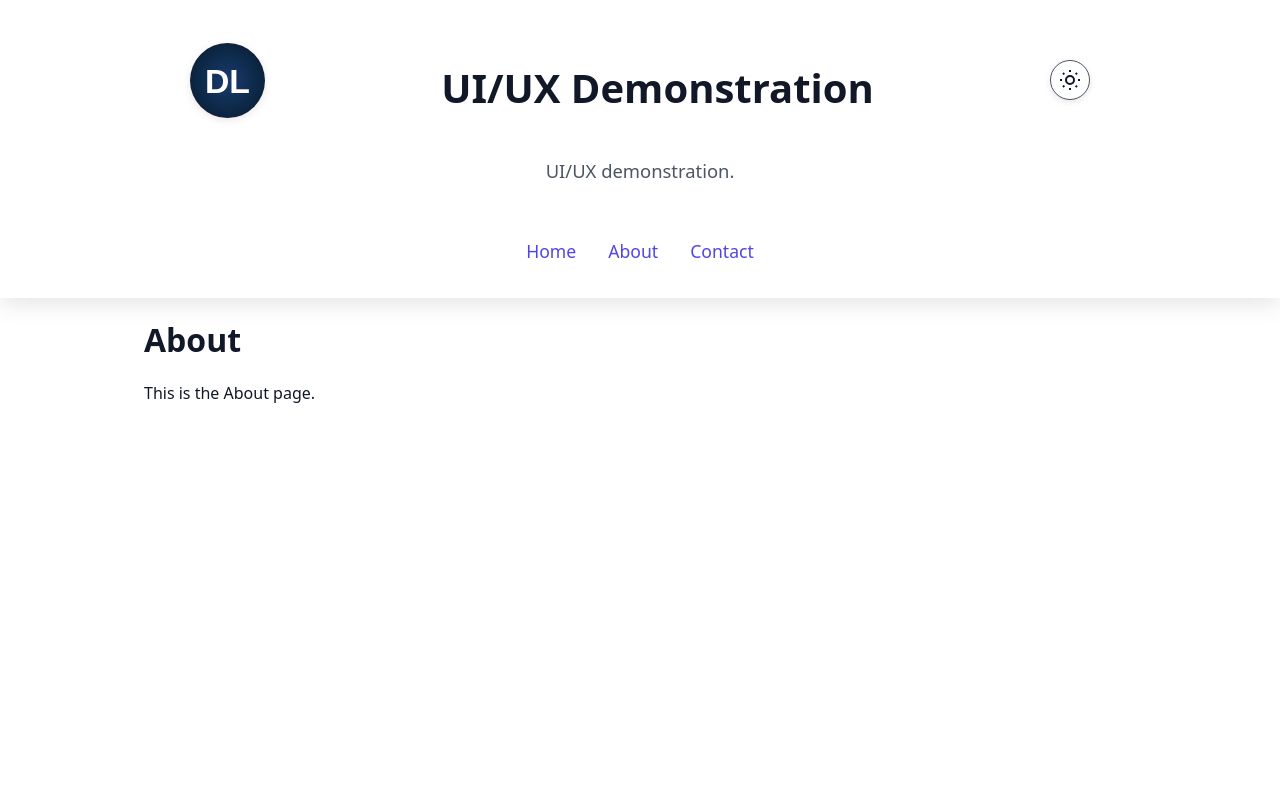
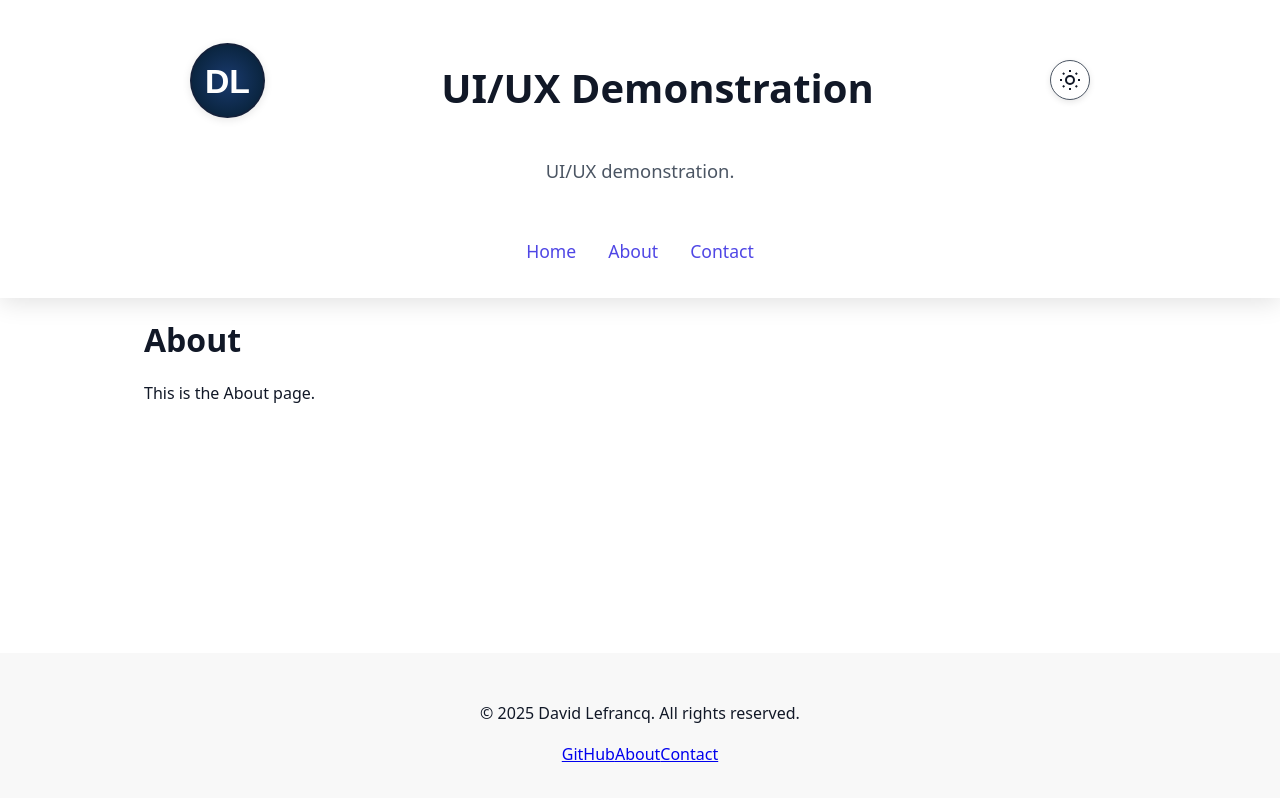
Before and after one commit to davidlefrancq/david-lefrancq-ui-ux-demonstration, a Next.js app in the folder next/: page /about in a window 1280 px wide. Built offline with nearby package versions, Linux system fonts and the light colour scheme.

Commit message:
feat: add footer component and update layout structure

```diff
--- a/next/src/app/assets/scss/abstracts/_variables.scss
+++ b/next/src/app/assets/scss/abstracts/_variables.scss
@@ -25,6 +25,7 @@ $color-form-error: #ff4d4f;
 $color-footer-bg: #f8f8f8;
 $color-footer-link: #333;
 $color-footer-text: #666;
+$color-footer-shadow: 0 -2px 4px rgb(0 0 0 / 10%);
 $color-sidebar-bg: #fff;
 $color-sidebar-link: #333;
 $color-sidebar-shadow: 0 2px 4px rgb(0 0 0 / 10%);
@@ -96,4 +97,8 @@ $font-sizes: (
   --color-theme-switch-bg-hover: #{$color-gray-100};
   --color-theme-switch-border-hover: #{$color-primary};
   --color-theme-switch-fg-hover: #{$color-primary};
+  --color-footer-bg: #{$color-footer-bg};
+  --color-footer-link: #{$color-footer-link};
+  --color-footer-text: #{$color-footer-text};
+  --color-footer-shadow: #{$color-footer-shadow};
 }
--- a/next/src/app/assets/scss/base/_base.scss
+++ b/next/src/app/assets/scss/base/_base.scss
@@ -1,4 +1,14 @@
 // Element-level defaults kept lightweight
+body {
+  display: flex;
+  flex-direction: column;
+  min-height: 100vh;
+}
+
+main {
+  flex: 1;
+}
+
 img {
   display: block;
   height: auto;
--- /dev/null
+++ b/next/src/app/components/Footer/index.tsx
@@ -0,0 +1,28 @@
+"use client";
+
+import React from "react";
+
+const Footer = () => {
+  return (
+    <footer className="l-footer">
+      <div className="l-footer__content">
+        <p className="l-footer__text">
+          © {new Date().getFullYear()} David Lefrancq. All rights reserved.
+        </p>
+        <nav className="l-footer__nav">
+          <a
+            href="https://github.com/davidlefrancq"
+            target="_blank"
+            rel="noopener noreferrer"
+          >
+            GitHub
+          </a>
+          <a href="/about">About</a>
+          <a href="/contact">Contact</a>
+        </nav>
+      </div>
+    </footer>
+  );
+};
+
+export default Footer;
--- a/next/src/app/layout.tsx
+++ b/next/src/app/layout.tsx
@@ -1,6 +1,7 @@
 import type { Metadata } from "next";
 import "./assets/scss/main.scss";
 import Header from "./components/Header/Header";
+import Footer from "./components/Footer";
 
 export const metadata: Metadata = {
   title: "UI/UX Demonstration",
@@ -16,7 +17,8 @@ export default function RootLayout({
     <html lang="fr">
       <body>
         <Header />
-        {children}
+        <main>{children}</main>
+        <Footer />
       </body>
     </html>
   );
```
